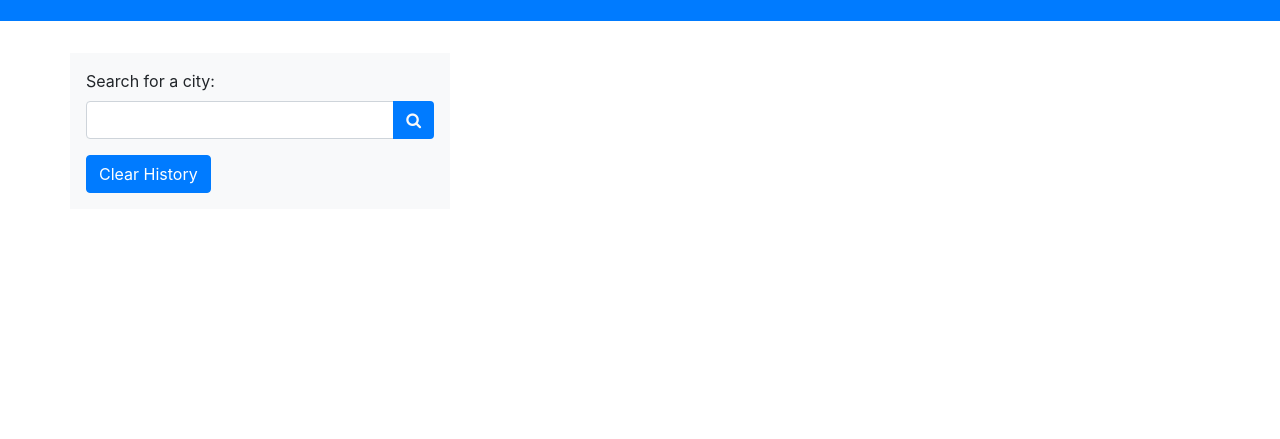
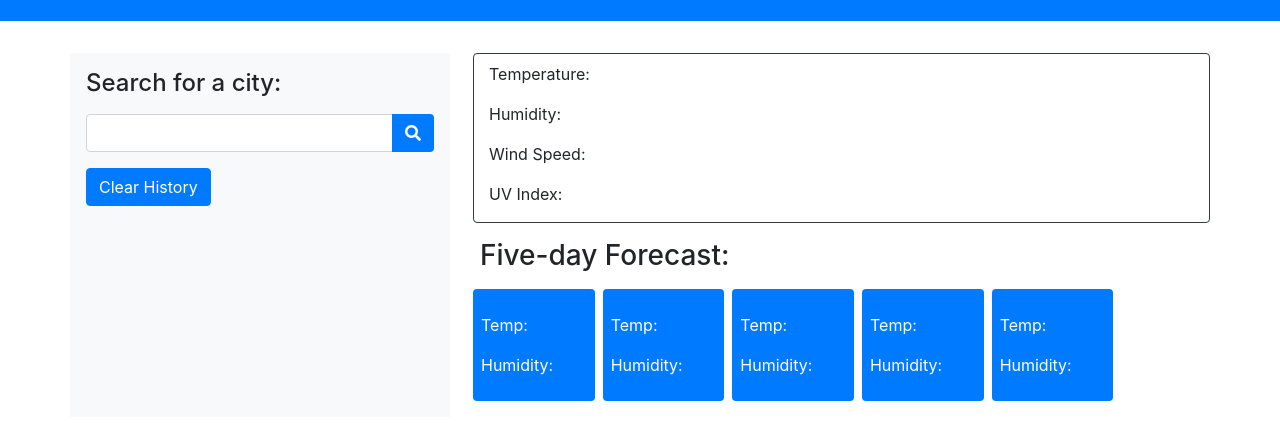
Before and after one commit to AF-cmdZ/weather-application, a plain HTML site: page index.html in a window 1280 px wide. Shown: the part 67-506 px from the top of the page. Drawn offline with nearby package versions, Linux system fonts and the light colour scheme.

Commit message:
Add weather stats and five-day forecast in HTML

```diff
--- a/index.html
+++ b/index.html
@@ -8,7 +8,7 @@
     <!--Bootstrap CSS CDN-->
     <link rel="stylesheet" href="https://cdn.jsdelivr.net/npm/bootstrap@4.6.0/dist/css/bootstrap.min.css" />
     <!-- Font Awesome CSS Icons (For cool glyphicons) -->
-    <link rel="stylesheet" href="https://maxcdn.bootstrapcdn.com/font-awesome/4.5.0/css/font-awesome.min.css">
+    <link rel="stylesheet" href="https://cdnjs.cloudflare.com/ajax/libs/font-awesome/5.15.3/css/all.min.css">
     <link rel="stylesheet" href="style.css">
 </head>
 <body>
@@ -22,7 +22,7 @@
             <div class="col-sm-4 bg-light p-3">
                 <!-- Begin form for city input -->
                 <form>
-                    <label class="searchHL" for="search-city">Search for a city:</label>
+                    <label class="searchHL" for="search-city"><h4>Search for a city:</h4></label>
                     <!-- Bootstrap input layout for form -->
                     <div class="input-group mb-3">
                         <input type="text" class="form-control" id="search-city">
@@ -37,10 +37,50 @@
                 </ul>
             </div>
             <div class="col-sm-8">
-
-
-                <div class="col-sm-12">
-
+                <div class="row ml-2 border border-dark rounded">
+                    <div class="col-sm-12" id="current-weather">
+                        <h3 class="city-name mb-1 mt-2 font-weight-bolder"></h3>
+                        <p>Temperature:<span class="current" id="temperature"></span></p>
+                        <p>Humidity:<span class="current" id="humidity"></span></p>
+                        <p>Wind Speed:<span class="current" id="wind-speed"></span></p>
+                        <p>UV Index:<span class="current rounded py-2 px-2 text-white" id="uv-index"></span></p>
+                    </div>
+                </div>
+                <!-- Five Day Forecast -->
+                <div class="col-sm-12" id="five-day-forecast">
+                    <h3 class="pt-3">Five-day Forecast:</h3>
+                    <div class="row text-light">
+                        <div class="col-sm-2 bg-primary forecast text-white ml-2 mb-3 p-2 mt-2 rounded">
+                            <p id="fDay0"></p>
+                            <p id="fImg0"></p>
+                            <p>Temp:<span id="fTemp0"></span></p>
+                            <p>Humidity:<span id="fHumidity0"></span></p>
+                        </div>
+                        <div class="col-sm-2 bg-primary forecast text-white ml-2 mb-3 p-2 mt-2 rounded">
+                            <p id="fDay1"></p>
+                            <p id="fImg1"></p>
+                            <p>Temp:<span id="fTemp1"></span></p>
+                            <p>Humidity:<span id="fHumidity1"></span></p>
+                        </div>
+                        <div class="col-sm-2 bg-primary forecast text-white ml-2 mb-3 p-2 mt-2 rounded">
+                            <p id="fDay2"></p>
+                            <p id="fImg2"></p>
+                            <p>Temp:<span id="fTemp2"></span></p>
+                            <p>Humidity:<span id="fHumidity2"></span></p>
+                        </div>
+                        <div class="col-sm-2 bg-primary forecast text-white ml-2 mb-3 p-2 mt-2 rounded">
+                            <p id="fDay3"></p>
+                            <p id="fImg3"></p>
+                            <p>Temp:<span id="fTemp3"></span></p>
+                            <p>Humidity:<span id="fHumidity3"></span></p>
+                        </div>
+                        <div class="col-sm-2 bg-primary forecast text-white ml-2 mb-3 p-2 mt-2 rounded">
+                            <p id="fDay4"></p>
+                            <p id="fImg4"></p>
+                            <p>Temp:<span id="fTemp4"></span></p>
+                            <p>Humidity:<span id="fHumidity4"></span></p>
+                        </div>
+                    </div>
                 </div>
 
             </div>
```
